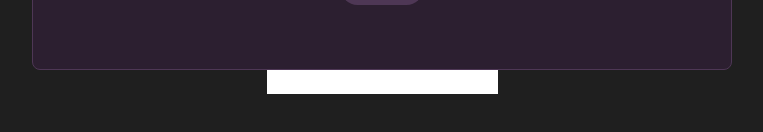
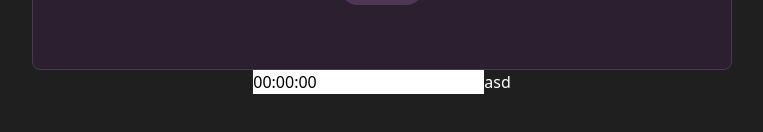
Before and after one commit to Leo-Cata/timer-app, a React (Vite) app: page / in a window 1280 px wide. Shown: the part 468-600 px from the top of the page, without its empty margins (258-1021 px from the left). Built offline with nearby package versions, Linux system fonts and the light colour scheme.

Commit message:
wip save input

```diff
--- /dev/null
+++ b/src/Types/Types.ts
@@ -0,0 +1,10 @@
+export interface Time {
+  hours: string;
+  minutes: string;
+  seconds: string;
+}
+
+export interface TimeState {
+  time: Time;
+  setTime: (value: Time) => void;
+}
--- a/src/components/SaveTimes.tsx
+++ b/src/components/SaveTimes.tsx
@@ -1,5 +1,29 @@
+import { ChangeEvent, useState } from "react";
+// import { TimeState } from "../Types/Types";
+import { handleFormatValidation } from "../utils/InputFormatValidation";
+import { Time } from "../Types/Types";
+
 const SaveTimes = () => {
-  return <input type="text" name="" id="" />;
+  const [compTime, setCompTime] = useState<Time>({
+    hours: "00",
+    minutes: "00",
+    seconds: "00",
+  });
+
+  const handleSaveTime = (e: ChangeEvent<HTMLInputElement>) => {
+    handleFormatValidation(e.target.value, setCompTime);
+  };
+
+  return (
+    <div>
+      <input
+        type="text"
+        value={`${compTime?.hours}:${compTime?.minutes}:${compTime?.seconds}`}
+        onChange={handleSaveTime}
+      />
+      <button className="text-white">asd</button>
+    </div>
+  );
 };
 
 export default SaveTimes;
--- a/src/components/Timer.tsx
+++ b/src/components/Timer.tsx
@@ -1,23 +1,9 @@
 import { ChangeEvent, useEffect, useState } from "react";
-import { timeConvert } from "./TimeFormatter";
-
-export interface Time {
-  hours: string;
-  minutes: string;
-  seconds: string;
-}
-
-export interface TimeState {
-  time: Time;
-  setTime: (value: Time) => void;
-}
+import { timeConvert } from "../utils/TimeFormatter";
+import { TimeState } from "../Types/Types";
+import { handleFormatValidation } from "../utils/InputFormatValidation";
 
 const Timer = ({ time, setTime }: TimeState) => {
-  // const [time, setTime] = useState({
-  //   hours: "00",
-  //   minutes: "00",
-  //   seconds: "00",
-  // });
   //keeps track if the time is running
   const [isRunning, setIsRunning] = useState(false);
 
@@ -29,27 +15,7 @@ const Timer = ({ time, setTime }: TimeState) => {
 
   //handles the input
   const handleInputChange = (e: ChangeEvent<HTMLInputElement>) => {
-    // saves input time only if its a number, if it exceeds 6 characters the first element will be deleted
-    let inputTime = e.target.value.replace(/[^0-9]/g, "");
-    if (inputTime.length > 6) {
-      inputTime = e.target.value.slice(-6);
-    }
-    //pads the value with leading 0 to ensure its always 6 chars long
-    const paddedInput = inputTime.padStart(6, "0");
-
-    // saves the seconds in a state
-
-    const hours = paddedInput.substring(0, 2);
-
-    const minutes = paddedInput.substring(2, 4);
-
-    const seconds = paddedInput.substring(4, 6);
-
-    setTime({
-      hours: hours.toString(),
-      minutes: minutes.toString(),
-      seconds: seconds.toString(),
-    });
+    handleFormatValidation(e.target.value, setTime);
   };
 
   //handles countdown
--- a/src/containers/TimerContainer.tsx
+++ b/src/containers/TimerContainer.tsx
@@ -9,10 +9,6 @@ const TimerContainer = () => {
     seconds: "00",
   });
 
-  // const handleSetTime = (hours: string, minutes: string, seconds: string) => {
-  //   setTime({ hours, minutes, seconds });
-  // };
-
   return (
     <div className="w-full h-full flex justify-center items-center flex-col">
       <Timer time={time} setTime={setTime} />
--- /dev/null
+++ b/src/utils/InputFormatValidation.ts
@@ -0,0 +1,27 @@
+import { Time } from "../Types/Types";
+
+export const handleFormatValidation = (
+  e: string,
+  setTime: (value: Time) => void
+) => {
+  //saves the input time only if its a number, when it exceeds 6 chars the first element will be deleted
+  let inputTime = e.replace(/[^0-9]/g, "");
+
+  if (inputTime.length > 6) {
+    inputTime = inputTime.slice(-6);
+  }
+
+  //makes sure the final value is 6 chars long
+  const paddedInput = inputTime.padStart(6, "0");
+
+  //then separates the values into h/m/s and sets them in the state
+  const newHours = paddedInput.substring(0, 2);
+  const newMins = paddedInput.substring(2, 4);
+  const newSecs = paddedInput.substring(4, 6);
+
+  setTime({
+    hours: newHours.toString(),
+    minutes: newMins.toString(),
+    seconds: newSecs.toString(),
+  });
+};
--- a/src/components/TimeFormatter.ts
+++ b/src/utils/TimeFormatter.ts
@@ -1,7 +1,7 @@
 // receives time, set time and set is running
 // handles logic to convert the time/set it and run the timer
 
-import { TimeState } from "./Timer";
+import { TimeState } from "../Types/Types";
 
 export const timeConvert = ({ time, setTime }: TimeState) => {
   //parses into an integer of base 10 and converts to hours/mins/seconds
```
